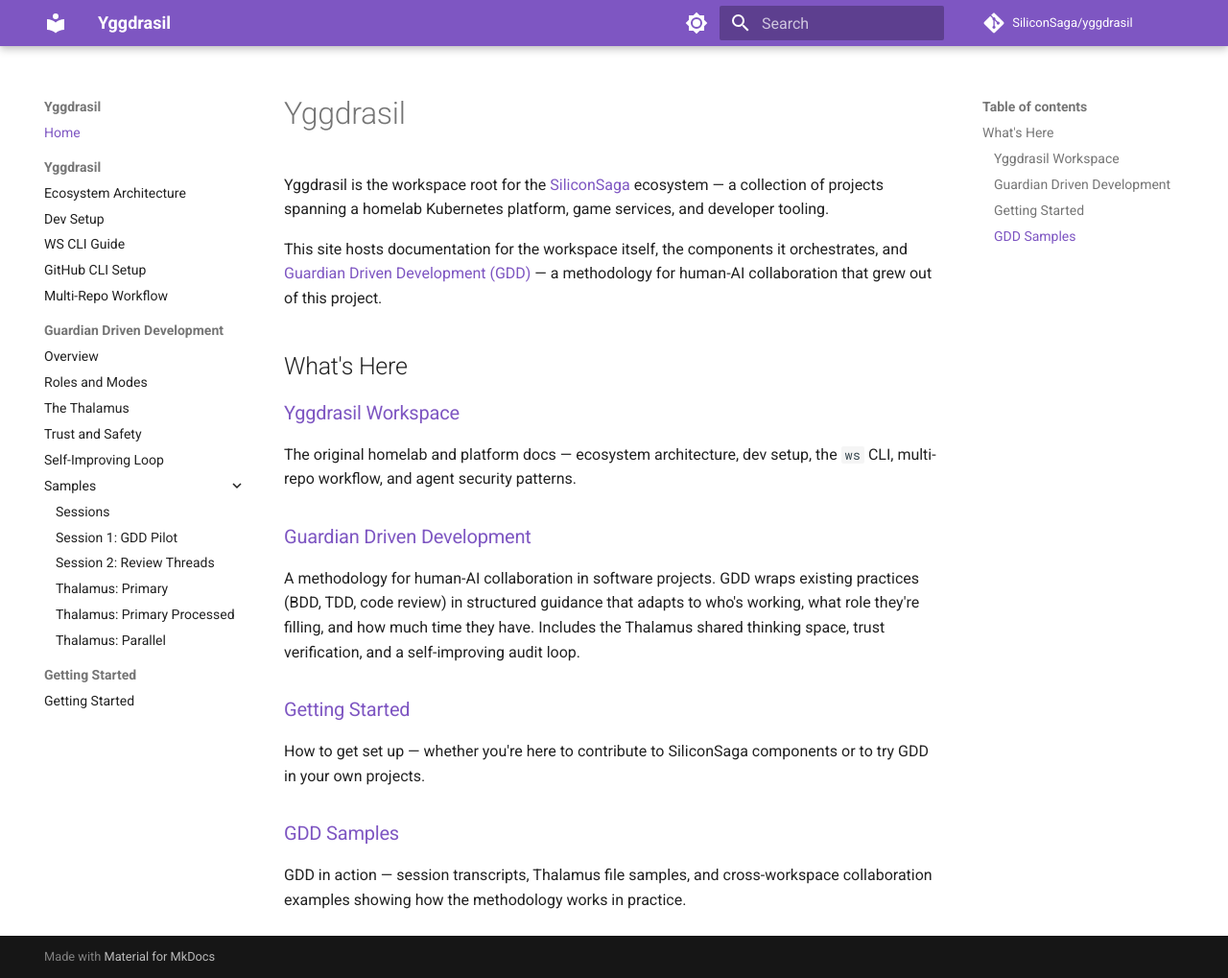
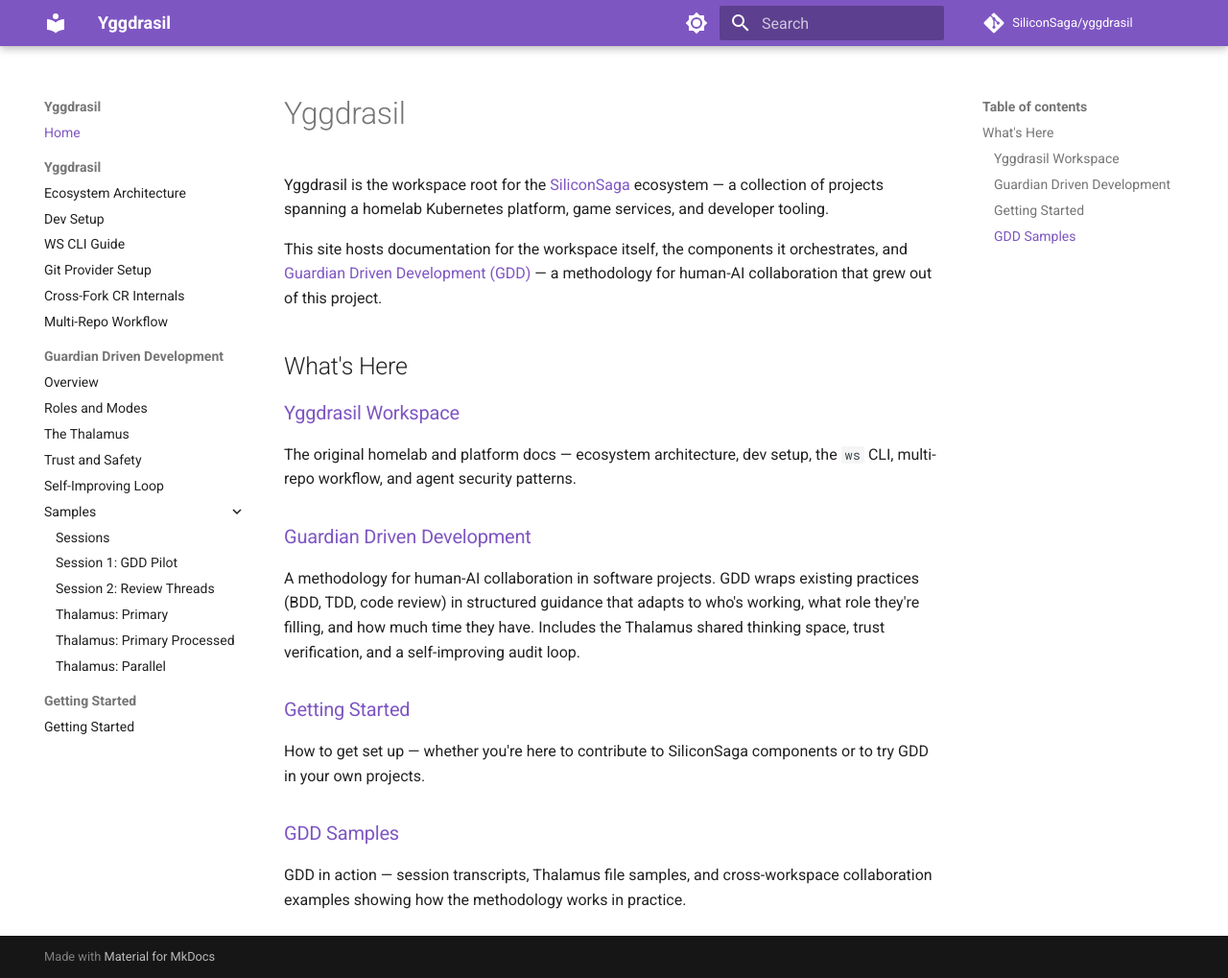
Before and after one commit to SiliconSaga/yggdrasil, an MkDocs documentation site: the page built from docs/index.md, in a window 1280 px wide and 1019 px high. Shown: the whole window at 96% size. Built offline with MkDocs 1.6.1 and Material for MkDocs 9.7.7, drawn with Linux system fonts in a browser that asks for light colours; comment, search, counter and statistics services are not loaded.

Commit message:
fix(docs): mkdocs strict-mode build — wire up renamed/new doc pages in nav
The GitHub Pages build was failing in strict mode because the Yggdrasil
nav entry still referenced `github-cli-setup.md`, which was renamed to
`git-provider-setup.md` during the GitLab abstraction work.

Replace that nav entry with `git-provider-setup.md` and add a
companion entry for `cr-internals.md` (the cross-fork CR/MR deep dive
added with the rename), so both now-orphaned pages are wired up:

- `Git Provider Setup: git-provider-setup.md`
- `Cross-Fork CR Internals: cr-internals.md`

Co-Authored-By: Claude Opus 4.6 <noreply@anthropic.com>

```diff
--- a/mkdocs.yml
+++ b/mkdocs.yml
@@ -53,7 +53,8 @@ nav:
     - Ecosystem Architecture: ecosystem-architecture.md
     - Dev Setup: dev-setup.md
     - WS CLI Guide: ws-cli-guide.md
-    - GitHub CLI Setup: github-cli-setup.md
+    - Git Provider Setup: git-provider-setup.md
+    - Cross-Fork CR Internals: cr-internals.md
     - Multi-Repo Workflow: multi-repo-workflow.md
   - Guardian Driven Development:
     - Overview: gdd/index.md
```
